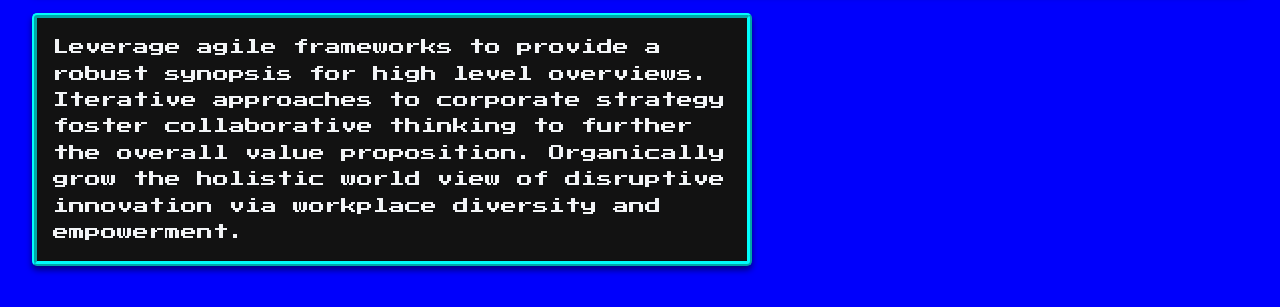
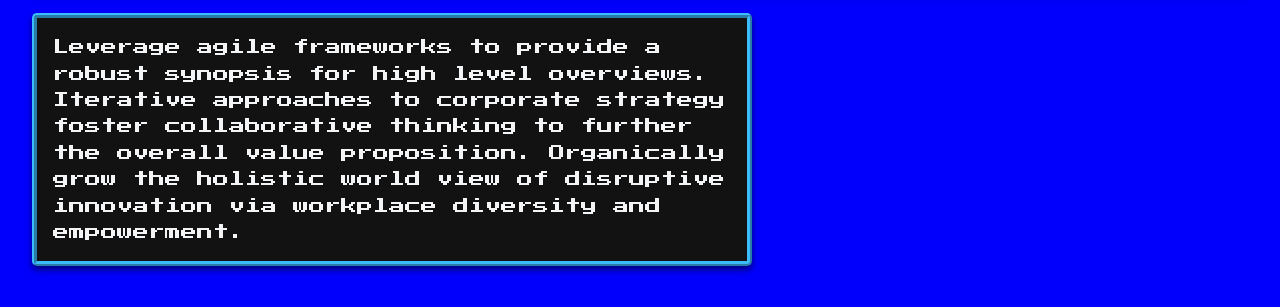
Before and after one commit to johnbarhorst/css-system, a website built with Parcel: page index.html in a window 1280 px wide. Shown: the part 159-466 px from the top of the page. Built offline with nearby package versions, Linux system fonts and the light colour scheme; files whose address does not match are found by name.

Commit message:
heat man theme

```diff
--- a/css/style.css
+++ b/css/style.css
@@ -11,21 +11,22 @@
   --yellow: #fde24f;
   /**** Palette ****/
   /* Mega Man */
-  --tan: #edc99f;
-  --megaLightBlue: #00FCFC;
-  --megaBlue: #0058F8;
-  --megaDarkBlue: #0000FC;
-  --megaDarkestBlue: #0000BC;
+  --dodgerBlue: #3cbcfc;
+  --skyBlue: #0058F8;
+  --blue: #0000FC;
+  --mediumBlue: #0000BC;
   /* Bubble Man */
-  --bubbleLightGreen: #58D854;
-  --bubbleGreen: #007800;
-  --bubbleDarkGreen: #005800;
-  --bubbleSlate: #82a4c7;
-  --bubbleBlueGrey: #6888FC;
+  --fern: #58D854;
+  --green: #007800;
+  --darkerGreen: #005800;
+  /* Heat Man */
+  --khaki: #f8d878;
+  --orangeRed: #f83800;
+  --orange: #f8b800;
   /* Define colors intentions */
-  --bodyBackground: var(--megaDarkBlue);
+  --bodyBackground: var(--blue);
   --elementBackground: var(--black);
-  --itemBackground: var(--megaDarkestBlue);
+  --itemBackground: var(--mediumBlue);
   --lightBackground: var(--lightGrey);
   --textColor: var(--lightGrey);
   /* Fonty McFontFace */
@@ -63,7 +64,7 @@ html {
 /*16px*/
 
 body {
-  --borderColor: var(--megaLightBlue);
+  --borderColor: var(--dodgerBlue);
   --border-small: 3px ridge var(--borderColor);
   --border-large: 5px ridge var(--borderColor);
   --buttonColor: var(--itemBackground);
@@ -298,16 +299,15 @@ hr {
 }
 
 .theme--bubbleman {
-  /* --bubbleGreen: #007800;
-  --bubbleDarkGreen: #005800;
-  --bubbleSlate: #82a4c7;
-  --bubbleBlueGrey: #6888FC; */
-  --bodyBackground: var(--bubbleDarkGreen);
-  --elementBackground: var(--black);
-  --itemBackground: var(--bubbleGreen);
-  --lightBackground: var(--lightGrey);
-  --textColor: var(--lightGrey);
-  --borderColor: var(--bubbleGreen);
+  --bodyBackground: var(--darkerGreen);
+  --itemBackground: var(--green);
+  --borderColor: var(--fern);
+}
+
+.theme--heatman {
+  --bodyBackground: var(--orangeRed);
+  --itemBackground: var(--orange);
+  --borderColor: var(--khaki);
 }
 
 /* Media Queries */
```
